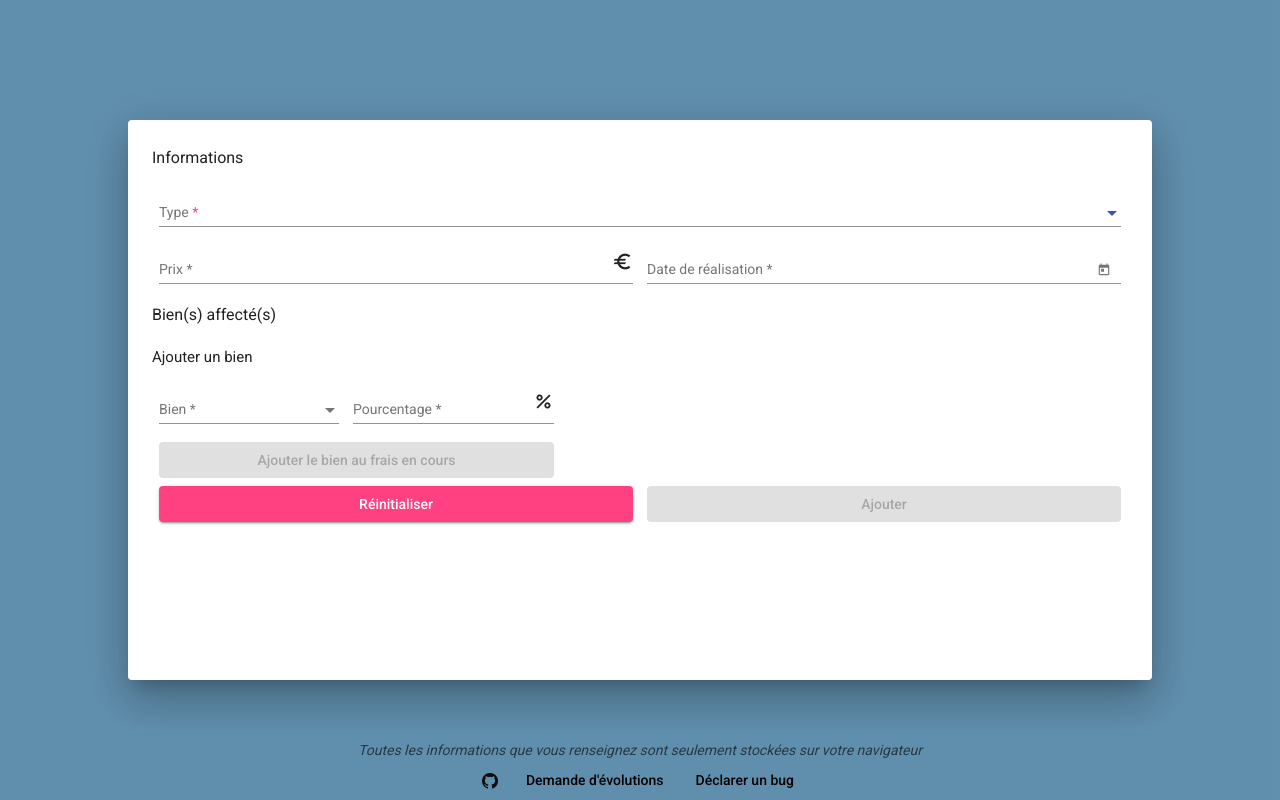
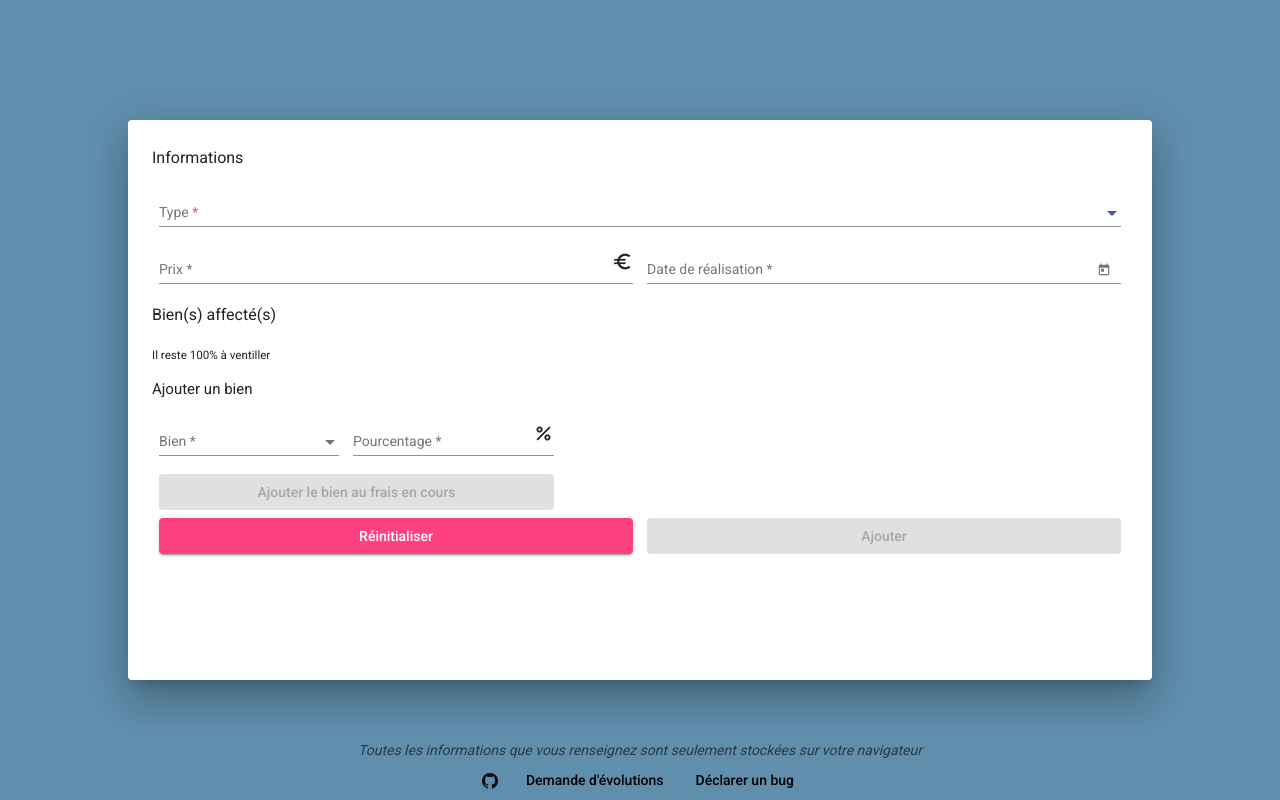
Before and after one commit to j-catania/impots, an Angular app: page /calcul in a window 1280 px wide. Built offline with nearby package versions, Linux system fonts and the light colour scheme.

Commit message:
ajout du pourcentage à 100 % avant de valider

```diff
--- a/src/app/calcul/calcul.component.html
+++ b/src/app/calcul/calcul.component.html
@@ -1,17 +1,17 @@
-<table mat-table [dataSource]="dataSource" class="mat-elevation-z8">
+  <table [dataSource]="dataSource" class="mat-elevation-z8" mat-table>
 
-  <ng-container matColumnDef="nom">
-    <th mat-header-cell *matHeaderCellDef> Nom</th>
-    <td mat-cell *matCellDef="let element"> {{element.nom}} - {{element.prestataire.nom}} </td>
-  </ng-container>
+    <ng-container matColumnDef="nom">
+      <th *matHeaderCellDef mat-header-cell> Nom</th>
+      <td *matCellDef="let element" mat-cell> {{element.nom}} - {{element.prestataire.nom}} </td>
+    </ng-container>
 
-  <ng-container [matColumnDef]="bien.nom" *ngFor="let bien of biens">
-    <th mat-header-cell *matHeaderCellDef> {{bien.nom}} </th>
-    <td mat-cell *matCellDef="let element"> {{element.prix}}€ </td>
-  </ng-container>
+    <ng-container *ngFor="let bien of biens" [matColumnDef]="bien.nom">
+      <th *matHeaderCellDef mat-header-cell> {{bien.nom}} </th>
+      <td *matCellDef="let element" mat-cell> {{element.prix}}€</td>
+    </ng-container>
 
-  <tr mat-header-row *matHeaderRowDef="displayedColumns"></tr>
-  <tr mat-row *matRowDef="let row; columns: displayedColumns;"></tr>
+    <tr *matHeaderRowDef="displayedColumns" mat-header-row></tr>
+    <tr *matRowDef="let row; columns: displayedColumns;" mat-row></tr>
 
-</table>
-<button mat-button (click)="ajouterFrais()">Ajouter un frais</button>
+  </table>
+  <button (click)="ajouterFrais()" color="primary" mat-stroked-button>Ajouter un frais</button>
--- a/src/app/calcul/calcul.component.scss
+++ b/src/app/calcul/calcul.component.scss
@@ -1,9 +1,12 @@
-mat-stepper {
-  background-color: transparent;
-}
 :host {
   display: flex;
   min-height: 100vh;
   align-items: center;
   justify-content: center;
+  flex-direction: column;
+
+  table {
+    width: 70vw;
+    margin-bottom: 1rem;
+  }
 }
--- a/src/app/create-frais/create-frais.component.html
+++ b/src/app/create-frais/create-frais.component.html
@@ -1,5 +1,5 @@
 <h3>Informations</h3>
-<form [formGroup]="form" (ngSubmit)="submit()">
+<form (ngSubmit)="submit()" [formGroup]="form">
   <div class="flex-line">
     <mat-form-field>
       <mat-label>Type</mat-label>
@@ -10,26 +10,29 @@
     </mat-form-field>
     <mat-form-field *ngIf="form.get('type')?.value === 'autre'">
       <mat-label>Autre type</mat-label>
-      <input matInput formControlName="autre">
+      <input formControlName="autre" matInput>
     </mat-form-field>
   </div>
   <div class="flex-line">
     <mat-form-field>
       <mat-label>Prix</mat-label>
-      <input matInput formControlName="prix" type="number">
+      <input formControlName="prix" matInput type="number">
       <mat-icon matSuffix>euro</mat-icon>
     </mat-form-field>
 
     <mat-form-field>
       <mat-label>Date de réalisation</mat-label>
-      <input matInput [max]="maxDate" [matDatepicker]="picker" formControlName="date">
-      <mat-datepicker-toggle matSuffix [for]="picker"></mat-datepicker-toggle>
+      <input [matDatepicker]="picker" [max]="maxDate" formControlName="date" matInput>
+      <mat-datepicker-toggle [for]="picker" matSuffix></mat-datepicker-toggle>
       <mat-datepicker #picker></mat-datepicker>
     </mat-form-field>
   </div>
 
   <h3>Bien(s) affecté(s)</h3>
-  <div *ngFor="let bien of form.get('biens')?.value">{{bien.bien.nom}} {{bien.pourcent}}% ({{form.get('prix')?.value * bien.pourcent / 100}}€)</div>
+  <h5>Il reste {{100 - activePercent}}% à ventiller</h5>
+  <div *ngFor="let bien of form.get('biens')?.value">{{bien.bien.nom}} {{bien.pourcent}}%
+    ({{form.get('prix')?.value * bien.pourcent / 100}}€)
+  </div>
 
   <h4>Ajouter un bien</h4>
   <div class="flex-line">
@@ -42,21 +45,23 @@
       </mat-form-field>
       <mat-form-field>
         <mat-label>Pourcentage</mat-label>
-        <input matInput formControlName="pourcent" type="number">
+        <input formControlName="pourcent" matInput type="number">
         <mat-icon matSuffix>percent</mat-icon>
       </mat-form-field>
       <ng-container *ngIf="formBien.get('pourcent')?.value">
-        ({{form.get('prix')?.value * formBien.get('pourcent')?.value  / 100}}€)
+        ({{form.get('prix')?.value * formBien.get('pourcent')?.value / 100}}€)
       </ng-container>
       <div class="flex-line">
-        <button mat-raised-button [disabled]="formBien.invalid && form.invalid" (click)="addBien()">Ajouter le bien au frais en cours</button>
+        <button (click)="addBien()" [disabled]="formBien.invalid && form.invalid" mat-raised-button>Ajouter le bien au
+          frais en cours
+        </button>
       </div>
     </form>
   </div>
 
   <div class="flex-line actions">
-    <button mat-raised-button color="accent" type="reset">Réinitialiser</button>
-    <button mat-raised-button [disabled]="form.invalid">Ajouter</button>
+    <button color="accent" mat-raised-button type="reset">Réinitialiser</button>
+    <button [disabled]="form.invalid && activePercent !== 100" mat-raised-button>Ajouter</button>
   </div>
 
 </form>
--- a/src/app/create-frais/create-frais.component.ts
+++ b/src/app/create-frais/create-frais.component.ts
@@ -25,6 +25,8 @@ export class CreateFraisComponent implements OnInit {
   biens = this.appService.savedData.value.biens;
   maxDate = new Date()
 
+  activePercent: number = 0;
+
   constructor(private appService: AppService, public dialogRef: MatDialogRef<CreateFraisComponent>) {
   }
 
@@ -39,8 +41,14 @@ export class CreateFraisComponent implements OnInit {
     })
   }
 
-  addBien(){
+  addBien() {
     this.form.get('biens')?.value.push(this.formBien.getRawValue())
+
+    this.activePercent = this.form.get('biens')?.value
+      .map((bien: { pourcent: number; }) => bien.pourcent)
+      .reduce((accumulator: number, value: number) => {
+        return accumulator + value;
+      }, 0);
     this.formBien.reset()
   }
 
```
